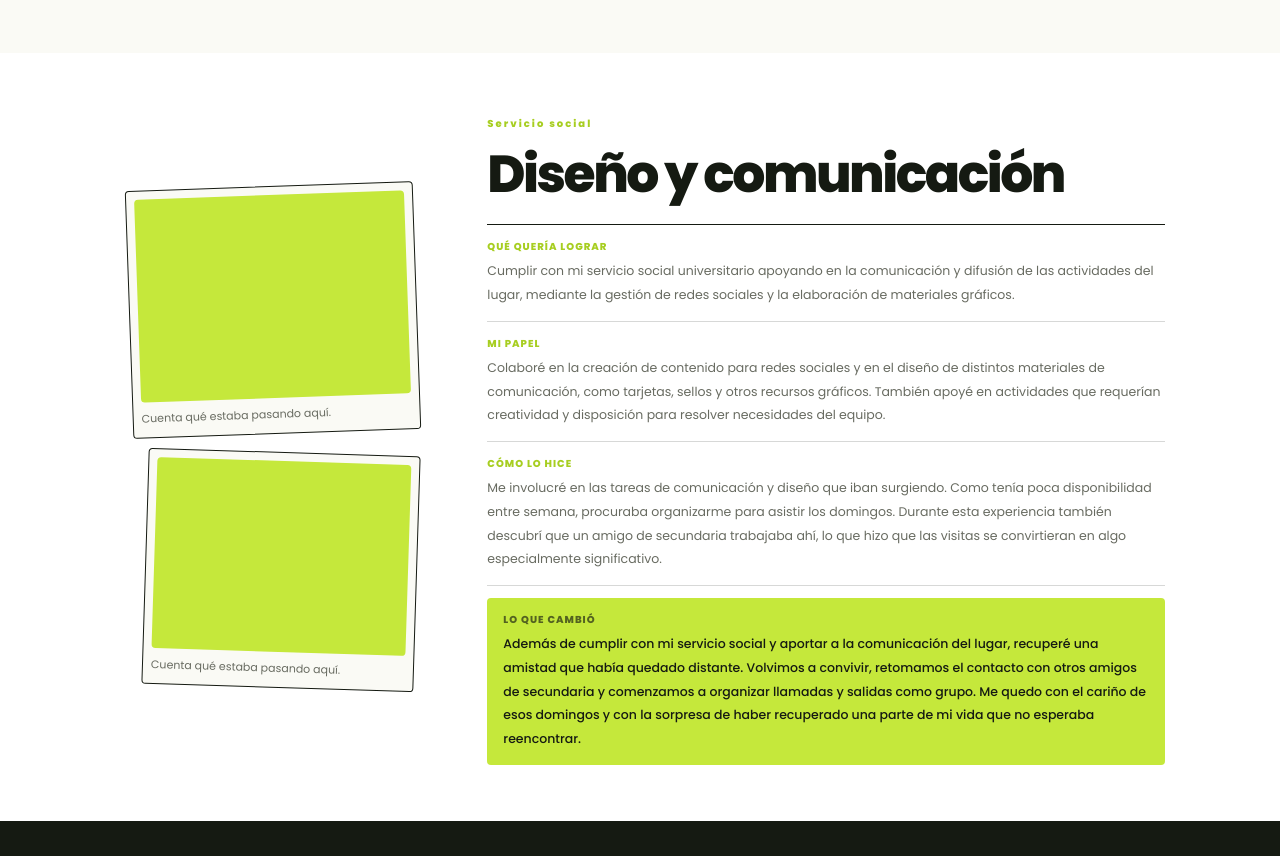
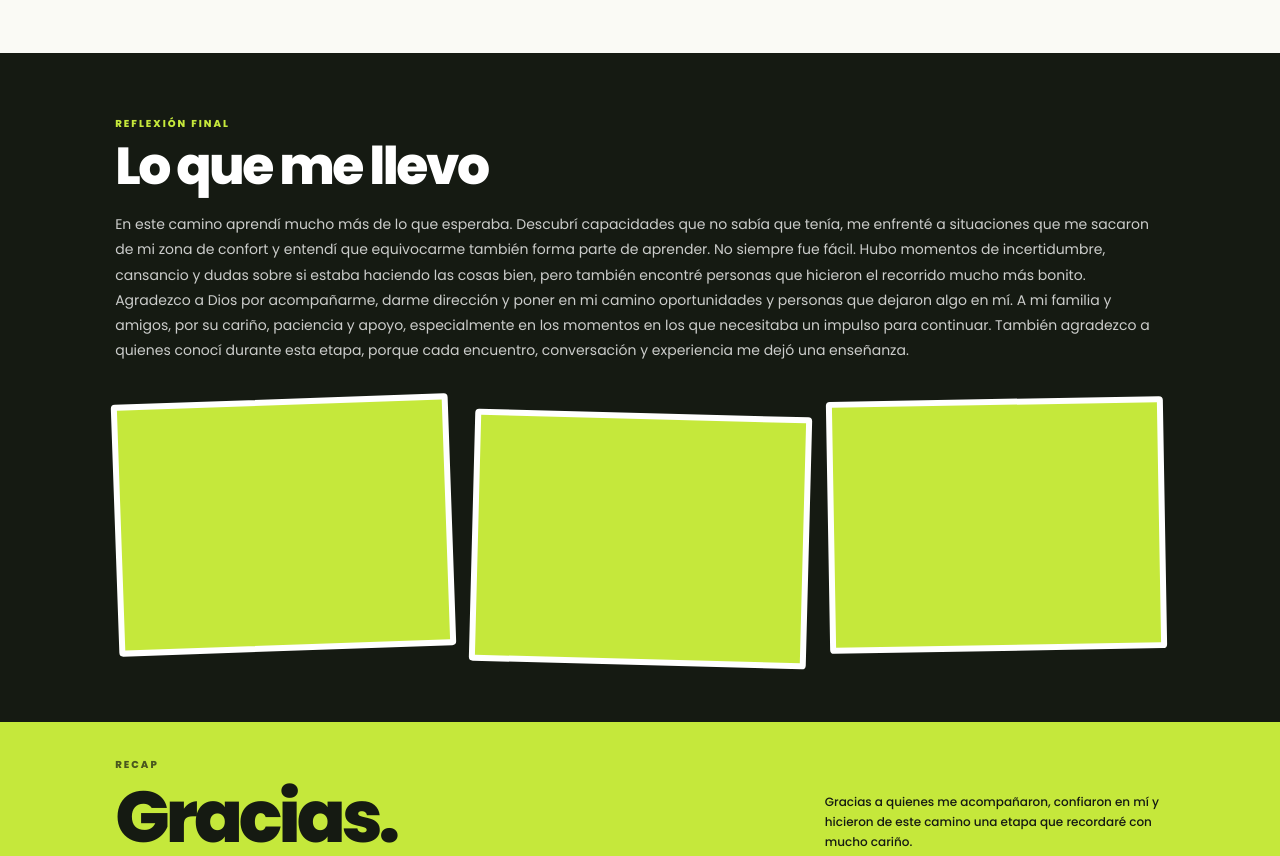
Before and after one commit to 1220578-ui/portafolio-profesional-1220578, a plain HTML site: page reflexiones.html in a window 1280 px wide. Shown: the part 1728-2584 px from the top of the page. Drawn offline with Linux system fonts and the light colour scheme.

Commit message:
Add files via upload

```diff
--- a/reflexiones.html
+++ b/reflexiones.html
@@ -98,46 +98,6 @@
 
         </section>
 
-        <!-- IMPACTO 2 -->
-        <section class="block impact reverse" id="impacto-2">
-
-            <div class="impactText">
-                <span class="sectionLabel">Servicio social</span>
-                <h2>Diseño y comunicación</h2>
-
-                <dl class="facts">
-                    <div>
-                        <dt>Qué quería lograr</dt>
-                        <dd>Cumplir con mi servicio social universitario apoyando en la comunicación y difusión de las actividades del lugar, mediante la gestión de redes sociales y la elaboración de materiales gráficos.</dd>
-                    </div>
-                    <div>
-                        <dt>Mi papel</dt>
-                        <dd>Colaboré en la creación de contenido para redes sociales y en el diseño de distintos materiales de comunicación, como tarjetas, sellos y otros recursos gráficos. También apoyé en actividades que requerían creatividad y disposición para resolver necesidades del equipo.</dd>
-                    </div>
-                    <div>
-                        <dt>Cómo lo hice</dt>
-                        <dd>Me involucré en las tareas de comunicación y diseño que iban surgiendo. Como tenía poca disponibilidad entre semana, procuraba organizarme para asistir los domingos. Durante esta experiencia también descubrí que un amigo de secundaria trabajaba ahí, lo que hizo que las visitas se convirtieran en algo especialmente significativo.</dd>
-                    </div>
-                    <div class="highlight">
-                        <dt>Lo que cambió</dt>
-                        <dd>Además de cumplir con mi servicio social y aportar a la comunicación del lugar, recuperé una amistad que había quedado distante. Volvimos a convivir, retomamos el contacto con otros amigos de secundaria y comenzamos a organizar llamadas y salidas como grupo. Me quedo con el cariño de esos domingos y con la sorpresa de haber recuperado una parte de mi vida que no esperaba reencontrar.</dd>
-                    </div>
-                </dl>
-            </div>
-
-            <div class="photos">
-                <figure>
-                    <div class="photo"><img src="proye21.jpeg" alt="Foto 1 del proyecto 2" onerror="this.remove()"></div>
-                    <figcaption>Cuenta qué estaba pasando aquí.</figcaption>
-                </figure>
-                <figure>
-                    <div class="photo"><img src="proye22.jpeg" alt="Foto 2 del proyecto 2" onerror="this.remove()"></div>
-                    <figcaption>Cuenta qué estaba pasando aquí.</figcaption>
-                </figure>
-            </div>
-
-        </section>
-
         <!-- REFLEXIÓN FINAL -->
         <section class="block finalReflection" id="reflexion-final">
 
```
